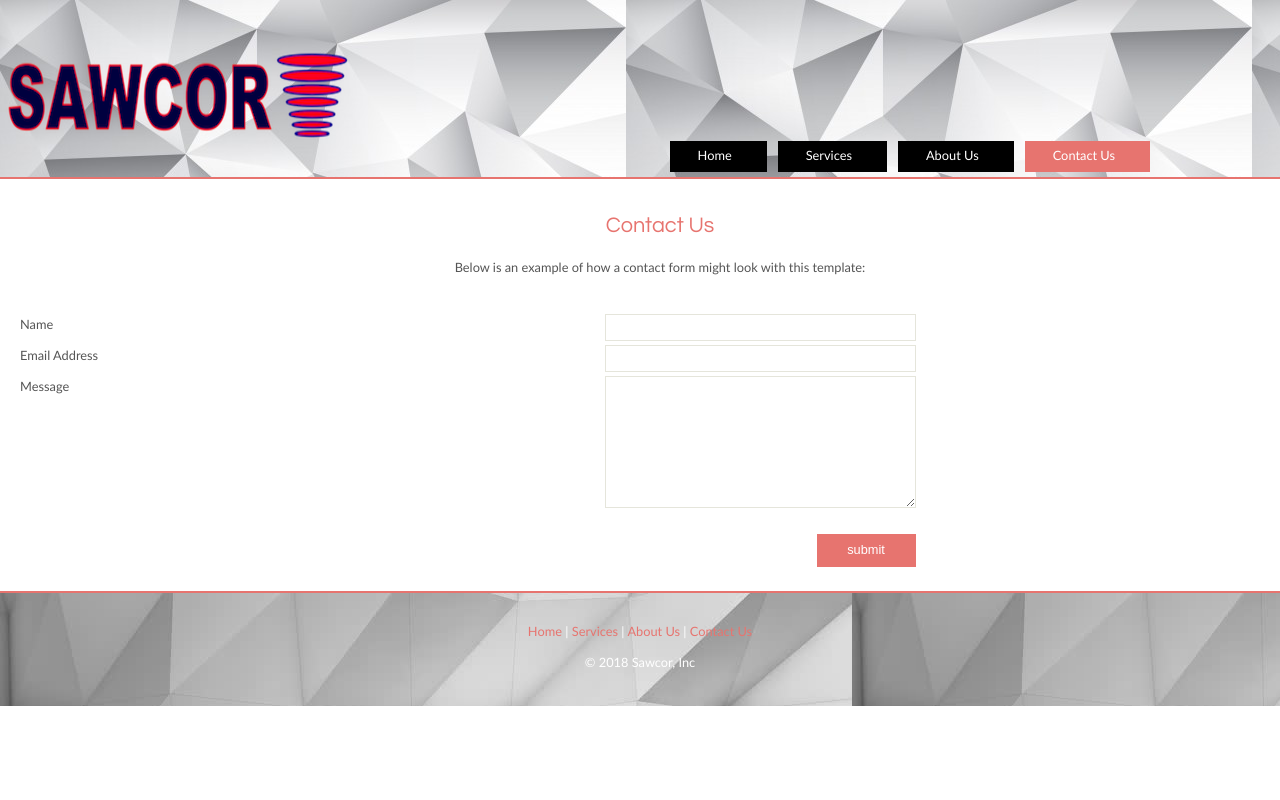
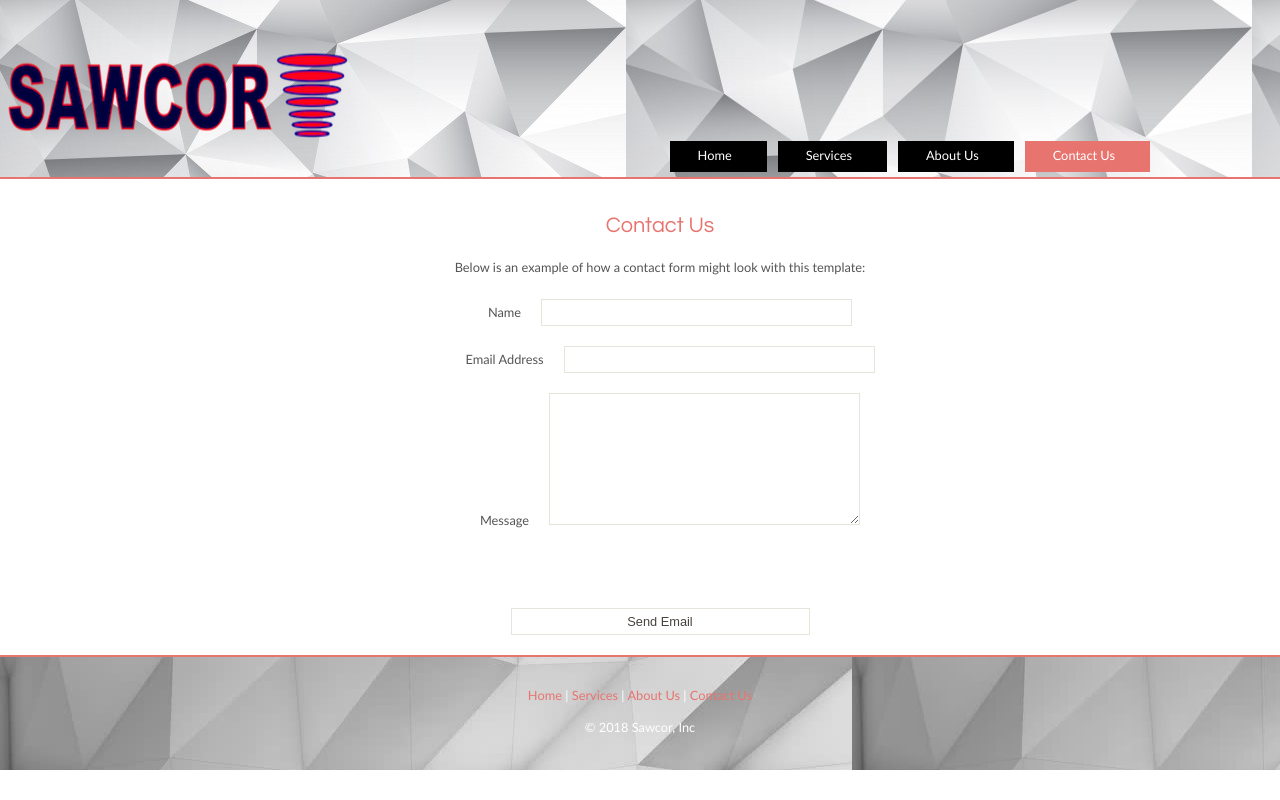
Before and after one commit to bttruckee/SawcorWebsite, a plain HTML site: page contact.html in a window 1280 px wide. Drawn offline with Linux system fonts and the light colour scheme.

Commit message:
Added Email to Contact Page and Google Analytics to All pages.

```diff
--- a/contact.html
+++ b/contact.html
@@ -8,6 +8,15 @@
   <meta http-equiv="content-type" content="text/html; charset=windows-1252" />
   <link rel="stylesheet" type="text/css" href="style/style.css" />
   <link rel="shortcut icon" href="style/favicon.ico" type="image/x-icon">
+  <!-- Global site tag (gtag.js) - Google Analytics -->
+<script async src="https://www.googletagmanager.com/gtag/js?id=UA-123787037-1"></script>
+<script>
+  window.dataLayer = window.dataLayer || [];
+  function gtag(){dataLayer.push(arguments);}
+  gtag('js', new Date());
+
+  gtag('config', 'UA-123787037-1');
+</script>
 </head>
 
 <body>
@@ -39,8 +48,7 @@
             <p><span>Email Address</span><input class="contact" type="text" name="your_email" value="" /></p>
             <p><span>Message</span><textarea class="contact textarea" rows="8" cols="50" name="your_enquiry"></textarea></p>
             <p style="padding-top: 15px"><span>&nbsp;</span>
-              <input class="submit" type="submit" name="contact_submitted" value="submit" /></p>
-          </div>
+              <form method="post" action="mailto:sawyer816@gmail.com" ><input type="submit" value="Send Email" /></form>
       </div>
     </div>
     <div id="content_footer"></div>
--- a/style/style.css
+++ b/style/style.css
@@ -285,15 +285,17 @@ ul#menu li a:hover
   font: 100% arial, sans-serif;}
 
 .form_settings
-{ margin: 15px 0 0 0;}
+
 
 .form_settings p
 { padding: 0 0 4px 0;}
 
 .form_settings span
-{ float: left;
-  width: 200px;
-  text-align: left;}
+{ text-align: center;
+  padding: 20px;
+  padding-bottom: 20px;
+  overflow: auto;
+  }
 
 .form_settings input, .form_settings textarea
 { padding: 5px;
```
Also changed, not shown: aboutUs.html (+9 -0 lines), index.html (+9 -0 lines), services.html (+9 -0 lines).
